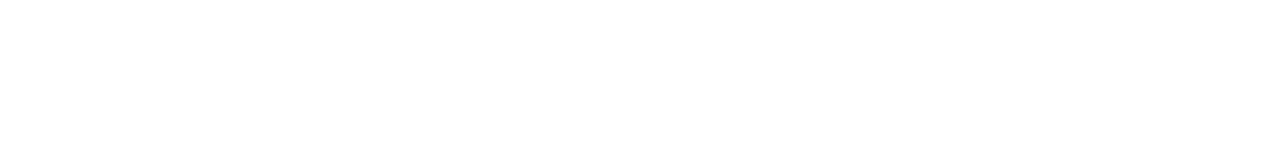
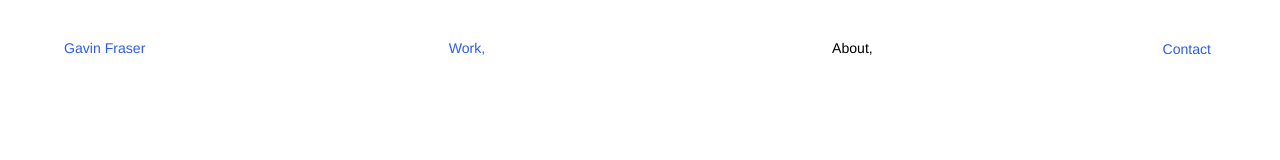
Before and after one commit to gavinlesterfraser/gavinlesterfraser.github.io, an Astro site: page /about in a window 1280 px wide. Built offline with nearby package versions, Linux system fonts and the light colour scheme; Astro itself is replaced by a stand-in of ours; a web font is replaced by a local one.

Commit message:
new header vibes

```diff
--- a/src/components/Header.astro
+++ b/src/components/Header.astro
@@ -0,0 +1,21 @@
+<div class="navigation">
+    <div class="navbar">
+        <table>
+            <tr>
+                <td id="work-align">
+                    <a href="/work/" class="work"><h1>Work,</h1> </a>
+                </td>
+
+                <td id="contact-align">
+                        <a href="/contact/" class="contact"><h1>Contact</h1> </a>
+                </td>
+            </tr>
+        </table>
+    </div>
+    <div class="home">
+        <a href="/"><h1>Gavin Fraser</h1></a>
+    </div>
+    <div id="about-align">
+        <a href="/about/"><h1>About,</h1></a>
+    </div>
+</div>
--- a/src/pages/about.astro
+++ b/src/pages/about.astro
@@ -0,0 +1,7 @@
+---
+import BaseLayout from '../layouts/BaseLayout.astro';
+---
+
+<BaseLayout>
+
+</BaseLayout>
--- a/src/styles/global.css
+++ b/src/styles/global.css
@@ -169,6 +169,13 @@
 	top: 3.09vw;
 	right: 5vw;
 	text-align: right;
+}
+
+#about-align{
+	position: fixed;
+	top: 3.09vw;
+	left: 65vw;
+	text-align: left;
 }
 
 p {
```
Also changed, not shown: src/pages/contact.astro (+7 -0 lines), src/pages/index.astro (+1 -43 lines), src/pages/work.astro (+7 -0 lines).
